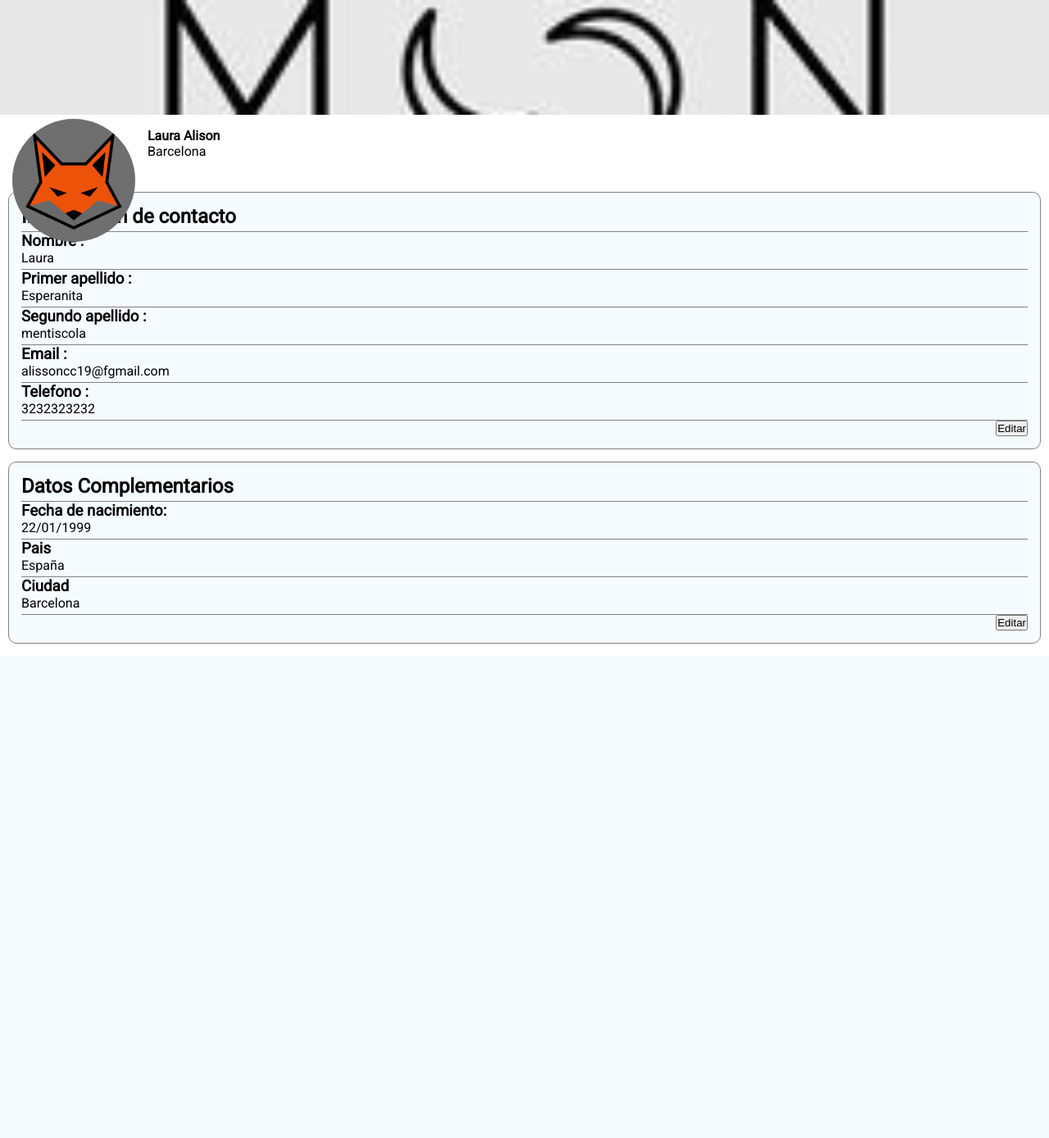
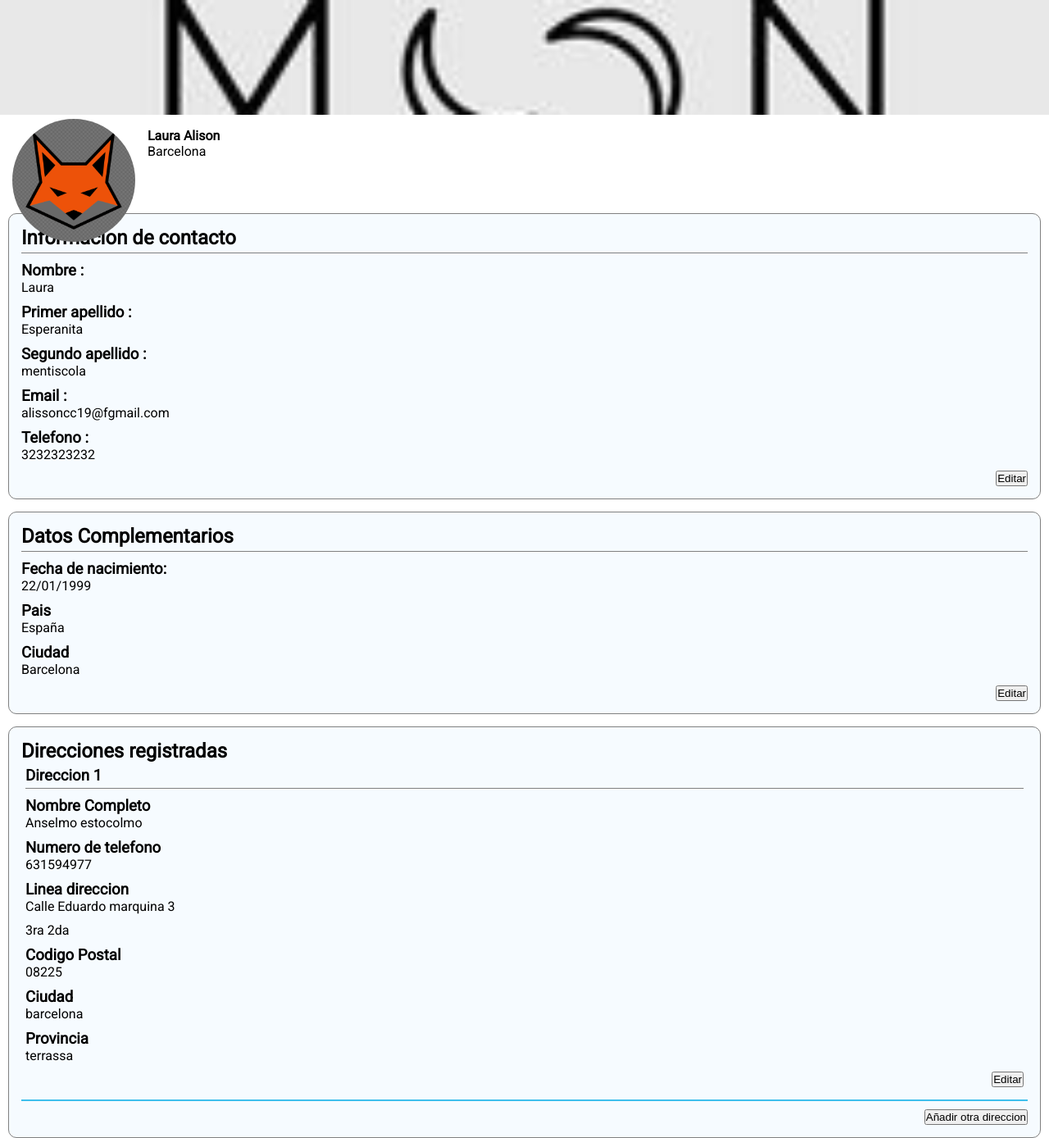
Before and after one commit to strom99/george_prada, a PHP site: page /index.php?page=miPerfil in a window 1280 px wide. Shown: the whole page at 82% size. Before the commit the page ends 785 px from the top, so only its background shows below. Run offline with PHP 8.4, Linux system fonts and the light colour scheme; some libraries are stand-ins or nearby versions; some web fonts are replaced.

Commit message:
cambios user

```diff
--- a/estilos/miPerfil.css
+++ b/estilos/miPerfil.css
@@ -1,5 +1,4 @@
 .contenedor{
-    height: 100vh;
     display: flex;
     flex-direction: column;
 }
@@ -46,9 +45,13 @@
     border: 1px solid gray;
 }
 
-.caja-nombre li{
+.caja-nombre li:first-child{
     border-bottom: 1px solid gray;
     padding-bottom: 4px;
+}
+
+.caja-nombre li{
+    margin-bottom: 10px;
 }
 
 .updateInfoContacto {
@@ -76,6 +79,9 @@
     display: none;
 }
 
+.displayBlock{
+    display: block;
+}
 .btns-editar-datsComplementarios{
     width: 100%;
     display: flex;
@@ -83,6 +89,29 @@
     justify-content: end;
 }
 
+.border{
+    border-bottom: 2px solid #3ebfec;
+    padding: 5px;
+    margin-bottom: 10px;
+
+}
+
+/*Inputs direcciones registradas*/
+.inputNombreCompleto1 , .inputTelefono1, .inputLineaDireccion1, .inputPiso1 , .inputCodPostal1,.inputProvincia1, .inputCiudad1,.cancelarDireccionInput1{
+    display: none;
+}
+
+.btns-editar-direcciones1{
+    width: 100%;
+    display: flex;
+    gap: 20px;
+    justify-content: end;
+}
+
+.formAñadirDireccion{
+    display: flex;
+    justify-content: end;
+}
 @media (max-width:700px) {
     .presentacion-usuario img{
         width: 120px;
--- a/html/miPerfil.php
+++ b/html/miPerfil.php
@@ -83,6 +83,61 @@
             </div>
         </ul>
     </div>
+    <div class="cajaDireccionesRegistradas caja caja-nombre">
+        <h2>Direcciones registradas</h2>
+        <ul class="border">
+            <li>
+                <h3>Direccion 1</h3>
+            </li>
+            <li class="boxLiNombre1">
+                <h3>Nombre Completo </h3>
+                <span class="boxNombre1">Anselmo estocolmo</span>
+            </li>
+            <li class="boxLiTelefono">
+                <h3>Numero de telefono </h3>
+                <span class="boxTelefono1">631594977</span>
+            </li>
+            <li class="boxLiDireccion">
+                <h3>Linea direccion </h3>
+                <span class="boxCalle1">Calle Eduardo marquina 3</span>
+            </li>
+            <li class="boxLiPiso">
+                <span class="boxPiso1">3ra 2da</span>
+            </li>
+            <li class="boxLiCodPostal">
+                <h3>Codigo Postal</h3>
+                <span class="boxCodPostal1">08225</span>
+            </li>
+            <li class="boxLiCiudad">
+                <h3>Ciudad</h3>
+                <span class="boxCiudad1">barcelona</span>
+            </li>
+            <li class="boxLiProvincia">
+                <h3>Provincia</h3>
+                <span class="boxProvincia1">terrassa</span>
+            </li>
+            <li>
+                <div class="boxUpdateFormDirection1">
+                    <form class="formUpdateDirection1">
+                        <input class="inputNombreCompleto1" type="text">
+                        <input class="inputTelefono1" type="text">
+                        <input class="inputLineaDireccion1" type="text">
+                        <input class="inputPiso1" type="text">
+                        <input class="inputCodPostal1" type="text">
+                        <input class="inputCiudad1" type="text">
+                        <input class="inputProvincia1" type="text">
+                        <div class="btns-editar-direcciones1">
+                            <input class="cancelarDireccionInput1" type="submit" value="Cancelar" name="cancel">
+                            <input class="enviarInputDatsDireccion1" type="submit" value="Editar" name="update">
+                        </div>
+                    </form>
+                </div>
+            </li>
+        </ul>
+        <form action="" class="formAñadirDireccion">
+            <input type="submit" value="Añadir otra direccion">
+        </form>
+    </div>
     <div id="error">
     </div>
 </div>
--- a/js/miPerfil.js
+++ b/js/miPerfil.js
@@ -1,6 +1,7 @@
 // formulario informacion de contacto
 $(".enviarformUpdateContact").on('click' , function(e){
     e.preventDefault();
+
     // cambiar valor de actualizar
     $(".enviarformUpdateContact").val("Actualizar");
     $(".formUpdateName").css("width" , "100%");
@@ -41,7 +42,7 @@ $(".enviarformUpdateContact").on('click' , function(e){
     $(".emailInput").val(email);
     $(".telefonoInput").val(telefono);
 
-})
+});
 
 $(".cancelarformUpdateContact").on("click", function(e){
     e.preventDefault();
@@ -108,3 +109,82 @@ $(".cancelarUpdateInput").on("click",function(e){
     $(".ciudadInput").css("display","none");
 
 });
+
+$(".enviarInputDatsDireccion1").on("click",function(e){
+    e.preventDefault();
+
+    // cambiar valor de actualizar
+    $(".enviarInputDatsDireccion1").val("Actualizar");
+
+    // visualizar los inputs
+    $(".inputNombreCompleto1").css("display","block");
+    $(".inputTelefono1").css("display","block");
+    $(".inputLineaDireccion1").css("display","block");
+    $(".inputPiso1").css("display","block");
+    $(".inputCodPostal1").css("display","block");
+    $(".inputCiudad1").css("display","block");
+    $(".inputProvincia1").css("display","block");
+    $(".cancelarDireccionInput1").css("display", "block");
+
+
+    // ocultar el texto de span
+    $(".boxNombre1").css("display", "none");
+    $(".boxTelefono1").css("display", "none");
+    $(".boxCalle1").css("display", "none");
+    $(".boxPiso1").css("display", "none");
+    $(".boxCodPostal1").css("display", "none");
+    $(".boxCiudad1").css("display", "none");
+    $(".boxProvincia1").css("display", "none");
+
+    // coger los input y añadirlos en la lista para que no aparezcan abajo
+    $(".inputNombreCompleto1").appendTo(".boxLiNombre1");
+    $(".inputTelefono1").appendTo(".boxLiTelefono");
+    $(".inputLineaDireccion1").appendTo(".boxLiDireccion");
+    $(".inputPiso1").appendTo(".boxLiPiso");
+    $(".inputCodPostal1").appendTo(".boxLiCodPostal");
+    $(".inputCiudad1").appendTo(".boxLiCiudad");
+    $(".inputProvincia1").appendTo(".boxLiProvincia");
+
+    // texto del span guardado en variables
+    let nombre = $(".boxNombre1").text();
+    let telefono = $(".boxTelefono1").text();
+    let direccion = $(".boxCalle1").text();
+    let piso = $(".boxPiso1").text();
+    let codPostal = $(".boxCodPostal1").text();
+    let ciudad = $(".boxCiudad1").text();
+    let provincia = $(".boxProvincia1").text();
+
+    // añadimos en los inputs el valor de las variables
+    $(".inputNombreCompleto1").val(nombre);
+    $(".inputTelefono1").val(telefono);
+    $(".inputLineaDireccion1").val(direccion);
+    $(".inputPiso1").val(piso);
+    $(".inputCodPostal1").val(codPostal);
+    $(".inputCiudad1").val(ciudad);
+    $(".inputProvincia1").val(provincia);
+});
+
+$(".cancelarDireccionInput1").on("click",function(e){
+    e.preventDefault();
+    $(".enviarInputDatsDireccion1").val("Editar");
+    $(".cancelarDireccionInput1").css("display","none");
+
+    $(".inputNombreCompleto1").css("display", "none");
+    $(".inputTelefono1").css("display", "none");
+    $(".inputLineaDireccion1").css("display", "none");
+    $(".inputPiso1").css("display", "none");
+    $(".inputCodPostal1").css("display", "none");
+    $(".inputCiudad1").css("display", "none");
+    $(".inputProvincia1").css("display", "none");
+
+    $(".boxNombre1").css("display", "block");
+    $(".boxTelefono1").css("display","block");
+    $(".boxCalle1").css("display","block");
+    $(".boxPiso1").css("display","block");
+    $(".boxCodPostal1").css("display","block");
+    $(".boxCiudad1").css("display","block");
+    $(".boxProvincia1").css("display","block");
+
+
+
+});
```
